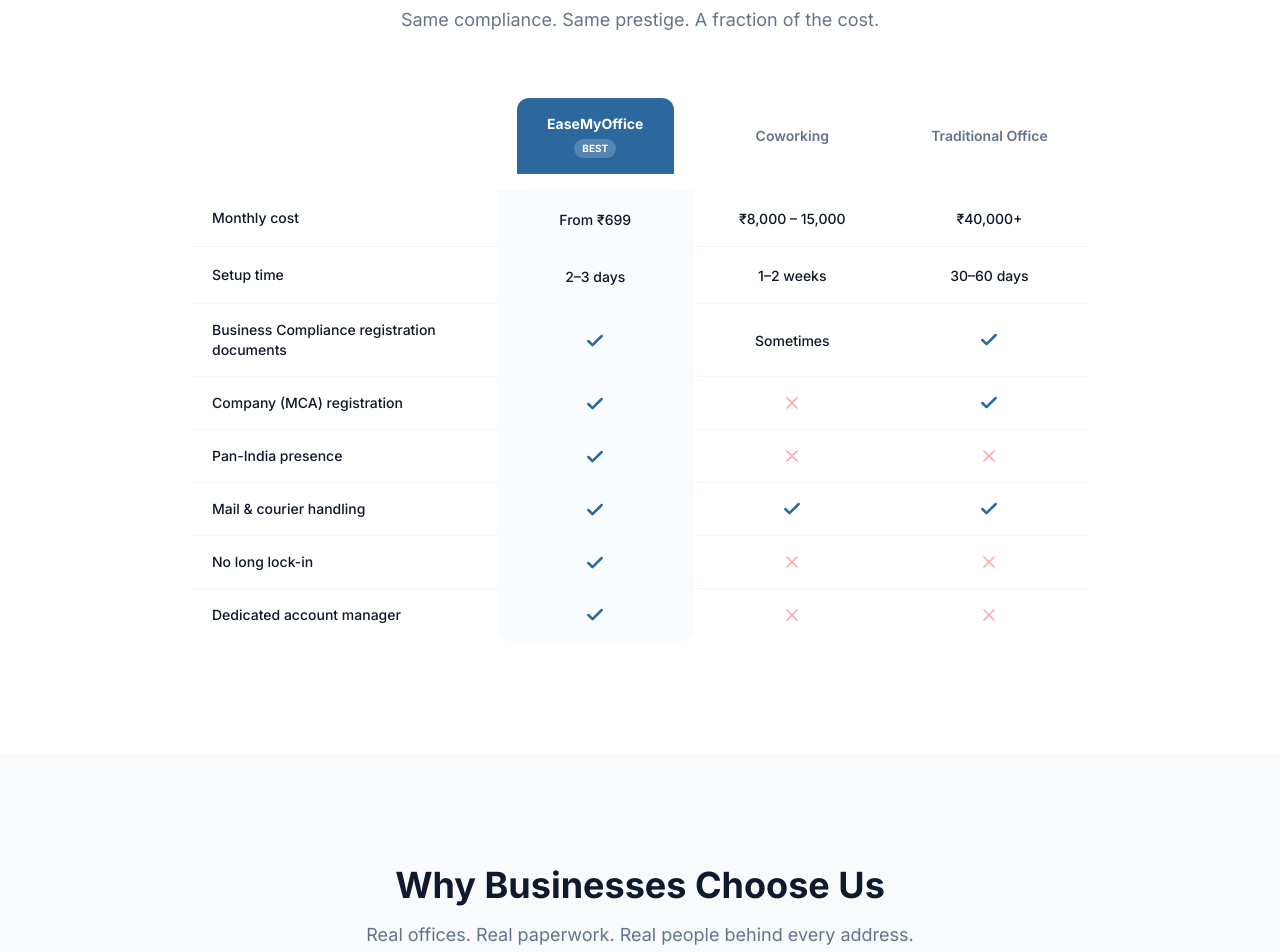
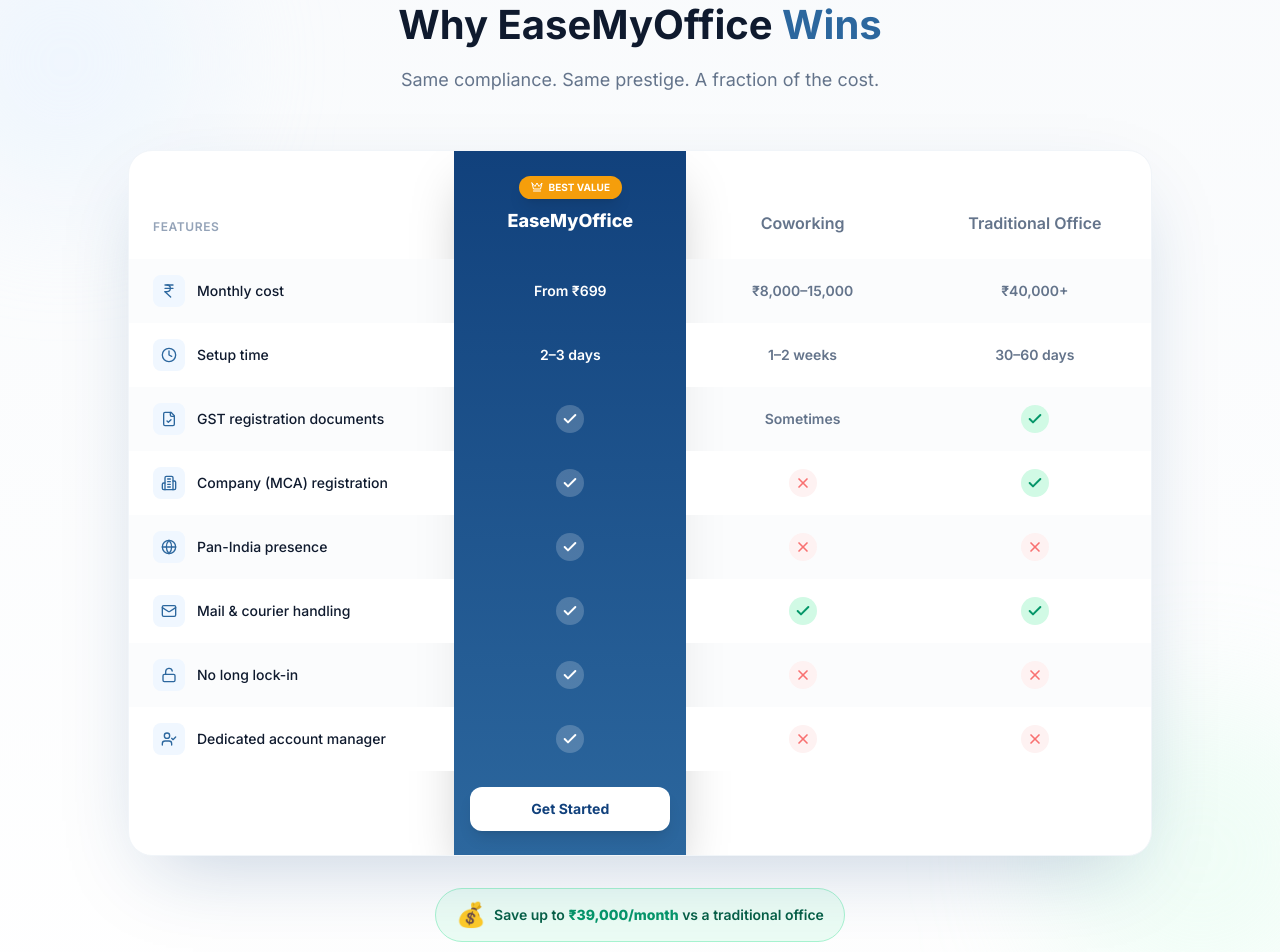
Before and after one commit to varunattricollab98/Website-, a React (Vite) app: page / in a window 1280 px wide. Shown: the part 7180-8132 px from the top of the page. Built offline with nearby package versions, Linux system fonts and the light colour scheme.

Commit message:
Redesign comparison table: glowing gradient winner column (full-height), crown BEST VALUE badge, per-row feature icons, circular check/cross pills (green/red), alternating rows with hover, Get Started CTA in winner column, savings highlight banner, decorative background glows

```diff
--- a/src/components/sections/ComparisonTable.jsx
+++ b/src/components/sections/ComparisonTable.jsx
@@ -1,82 +1,151 @@
 import { motion } from 'framer-motion'
-import { Check, X } from 'lucide-react'
+import { Check, X, IndianRupee, Clock, FileCheck, Building2, Globe, Mail, Unlock, UserCheck, Crown } from 'lucide-react'
 
 const rows = [
-  { feature: 'Monthly cost', emo: 'From ₹699', coworking: '₹8,000 – 15,000', traditional: '₹40,000+' },
-  { feature: 'Setup time', emo: '2–3 days', coworking: '1–2 weeks', traditional: '30–60 days' },
-  { feature: 'Business Compliance registration documents', emo: true, coworking: 'Sometimes', traditional: true },
-  { feature: 'Company (MCA) registration', emo: true, coworking: false, traditional: true },
-  { feature: 'Pan-India presence', emo: true, coworking: false, traditional: false },
-  { feature: 'Mail & courier handling', emo: true, coworking: true, traditional: true },
-  { feature: 'No long lock-in', emo: true, coworking: false, traditional: false },
-  { feature: 'Dedicated account manager', emo: true, coworking: false, traditional: false },
+  { icon: IndianRupee, feature: 'Monthly cost', emo: 'From ₹699', coworking: '₹8,000–15,000', traditional: '₹40,000+' },
+  { icon: Clock, feature: 'Setup time', emo: '2–3 days', coworking: '1–2 weeks', traditional: '30–60 days' },
+  { icon: FileCheck, feature: 'GST registration documents', emo: true, coworking: 'Sometimes', traditional: true },
+  { icon: Building2, feature: 'Company (MCA) registration', emo: true, coworking: false, traditional: true },
+  { icon: Globe, feature: 'Pan-India presence', emo: true, coworking: false, traditional: false },
+  { icon: Mail, feature: 'Mail & courier handling', emo: true, coworking: true, traditional: true },
+  { icon: Unlock, feature: 'No long lock-in', emo: true, coworking: false, traditional: false },
+  { icon: UserCheck, feature: 'Dedicated account manager', emo: true, coworking: false, traditional: false },
 ]
 
-function CellValue({ value }) {
-  if (value === true) return <Check className="w-5 h-5 text-primary mx-auto" strokeWidth={3} />
-  if (value === false) return <X className="w-5 h-5 text-red-300 mx-auto" />
-  return <span className="text-sm font-medium text-text">{value}</span>
+function Cell({ value, highlight }) {
+  if (value === true) {
+    return (
+      <div className={`mx-auto w-7 h-7 rounded-full flex items-center justify-center ${highlight ? 'bg-white/20' : 'bg-emerald-100'}`}>
+        <Check className={`w-4 h-4 ${highlight ? 'text-white' : 'text-emerald-600'}`} strokeWidth={3} />
+      </div>
+    )
+  }
+  if (value === false) {
+    return (
+      <div className="mx-auto w-7 h-7 rounded-full bg-red-50 flex items-center justify-center">
+        <X className="w-4 h-4 text-red-400" strokeWidth={2.5} />
+      </div>
+    )
+  }
+  return <span className={`text-sm font-semibold ${highlight ? 'text-white' : 'text-text-light'}`}>{value}</span>
 }
 
 export default function ComparisonTable() {
   return (
-    <section className="section-padding bg-white">
-      <div className="container-custom">
+    <section className="section-padding bg-gradient-to-b from-surface-50 to-white relative overflow-hidden">
+      {/* Decorative glows */}
+      <div className="absolute top-20 -left-20 w-72 h-72 bg-primary-100/40 rounded-full blur-3xl pointer-events-none" />
+      <div className="absolute bottom-10 -right-20 w-80 h-80 bg-emerald-100/30 rounded-full blur-3xl pointer-events-none" />
+
+      <div className="container-custom relative">
         <motion.div
-          className="text-center mb-12 max-w-2xl mx-auto"
+          className="text-center mb-14 max-w-2xl mx-auto"
           initial={{ opacity: 0, y: 20 }}
           whileInView={{ opacity: 1, y: 0 }}
           viewport={{ once: true }}
         >
-          <h2 className="text-3xl lg:text-4xl font-bold text-[#0f1a2e] mb-4">
-            Why EaseMyOffice Wins
+          <div className="inline-flex items-center gap-2 bg-primary-50 border border-primary-100 rounded-full px-4 py-1.5 mb-5">
+            <span className="w-1.5 h-1.5 bg-primary rounded-full" />
+            <span className="text-xs font-semibold text-primary uppercase tracking-wider">The Smart Choice</span>
+          </div>
+          <h2 className="text-3xl lg:text-[2.5rem] font-bold text-[#0f1a2e] mb-4 leading-tight">
+            Why EaseMyOffice <span className="text-primary">Wins</span>
           </h2>
-          <p className="text-text-light text-lg">
+          <p className="text-text-light text-base lg:text-lg">
             Same compliance. Same prestige. A fraction of the cost.
           </p>
         </motion.div>
 
         <motion.div
-          className="max-w-4xl mx-auto overflow-x-auto"
-          initial={{ opacity: 0, y: 20 }}
+          className="max-w-5xl mx-auto"
+          initial={{ opacity: 0, y: 30 }}
           whileInView={{ opacity: 1, y: 0 }}
           viewport={{ once: true }}
+          transition={{ duration: 0.6 }}
         >
-          <table className="w-full min-w-[640px] border-separate border-spacing-0">
-            <thead>
-              <tr>
-                <th className="text-left py-4 px-5 text-sm font-medium text-text-light w-[34%]"></th>
-                <th className="py-4 px-5 w-[22%]">
-                  <div className="bg-primary rounded-t-xl py-4 px-3 text-center">
-                    <div className="text-white font-bold text-sm">EaseMyOffice</div>
-                    <div className="inline-block mt-1 bg-white/20 text-white text-[10px] font-bold px-2 py-0.5 rounded-full">
-                      BEST
-                    </div>
+          <div className="relative grid grid-cols-[1.4fr_1fr_1fr_1fr] gap-0 rounded-3xl bg-white shadow-[0_30px_80px_-25px_rgba(17,65,124,0.25)] border border-surface-100 overflow-hidden">
+
+            {/* Highlighted winner column background — spans full height */}
+            <div className="absolute top-0 bottom-0 left-[calc(1.4/4.4*100%)] w-[calc(1/4.4*100%)] bg-gradient-to-b from-[#11417c] to-[#2c679e] shadow-2xl z-0" />
+
+            {/* ===== Header row ===== */}
+            <div className="relative z-10 p-5 lg:p-6 flex items-end">
+              <span className="text-xs font-semibold text-text-muted uppercase tracking-wider">Features</span>
+            </div>
+            {/* EMO winner header */}
+            <div className="relative z-10 p-5 lg:p-6 text-center">
+              <div className="inline-flex items-center gap-1.5 bg-[#f59e0b] text-white text-[10px] font-bold px-3 py-1 rounded-full mb-2 shadow-lg">
+                <Crown className="w-3 h-3" /> BEST VALUE
+              </div>
+              <div className="text-white font-extrabold text-base lg:text-lg">EaseMyOffice</div>
+            </div>
+            <div className="relative z-10 p-5 lg:p-6 text-center flex flex-col justify-end">
+              <div className="text-text-light font-semibold text-sm lg:text-base">Coworking</div>
+            </div>
+            <div className="relative z-10 p-5 lg:p-6 text-center flex flex-col justify-end">
+              <div className="text-text-light font-semibold text-sm lg:text-base">Traditional Office</div>
+            </div>
+
+            {/* ===== Data rows ===== */}
+            {rows.map((row, index) => (
+              <div key={row.feature} className="contents group">
+                {/* Feature label */}
+                <div className={`relative z-10 flex items-center gap-3 px-5 lg:px-6 py-4 ${index % 2 === 0 ? 'bg-surface-50/60' : 'bg-white'} group-hover:bg-primary-50/40 transition-colors`}>
+                  <div className="w-8 h-8 rounded-lg bg-primary-50 flex items-center justify-center flex-shrink-0">
+                    <row.icon className="w-4 h-4 text-primary" />
                   </div>
-                </th>
-                <th className="py-4 px-5 text-center text-sm font-semibold text-text-light w-[22%]">Coworking</th>
-                <th className="py-4 px-5 text-center text-sm font-semibold text-text-light w-[22%]">Traditional Office</th>
-              </tr>
-            </thead>
-            <tbody>
-              {rows.map((row, index) => (
-                <tr key={row.feature}>
-                  <td className={`py-4 px-5 text-sm text-text font-medium ${index !== rows.length - 1 ? 'border-b border-surface-100' : ''}`}>
-                    {row.feature}
-                  </td>
-                  <td className={`py-4 px-5 text-center bg-primary-50/40 ${index === rows.length - 1 ? 'rounded-b-xl' : ''}`}>
-                    <CellValue value={row.emo} />
-                  </td>
-                  <td className={`py-4 px-5 text-center ${index !== rows.length - 1 ? 'border-b border-surface-100' : ''}`}>
-                    <CellValue value={row.coworking} />
-                  </td>
-                  <td className={`py-4 px-5 text-center ${index !== rows.length - 1 ? 'border-b border-surface-100' : ''}`}>
-                    <CellValue value={row.traditional} />
-                  </td>
-                </tr>
-              ))}
-            </tbody>
-          </table>
+                  <span className="text-sm font-medium text-[#0f1a2e]">{row.feature}</span>
+                </div>
+                {/* EMO cell (on gradient) */}
+                <motion.div
+                  className="relative z-10 flex items-center justify-center px-4 py-4"
+                  initial={{ opacity: 0, scale: 0.8 }}
+                  whileInView={{ opacity: 1, scale: 1 }}
+                  viewport={{ once: true }}
+                  transition={{ delay: index * 0.05 }}
+                >
+                  <Cell value={row.emo} highlight />
+                </motion.div>
+                {/* Coworking */}
+                <div className={`relative z-10 flex items-center justify-center px-4 py-4 ${index % 2 === 0 ? 'bg-surface-50/60' : 'bg-white'} group-hover:bg-primary-50/20 transition-colors`}>
+                  <Cell value={row.coworking} />
+                </div>
+                {/* Traditional */}
+                <div className={`relative z-10 flex items-center justify-center px-4 py-4 ${index % 2 === 0 ? 'bg-surface-50/60' : 'bg-white'} group-hover:bg-primary-50/20 transition-colors`}>
+                  <Cell value={row.traditional} />
+                </div>
+              </div>
+            ))}
+
+            {/* ===== CTA row inside winner column ===== */}
+            <div className="relative z-10" />
+            <div className="relative z-10 p-4 pb-6">
+              <a
+                href="#hero"
+                className="block w-full text-center py-3 bg-white text-[#11417c] font-bold text-sm rounded-xl hover:bg-blue-50 shadow-lg transition-all"
+              >
+                Get Started
+              </a>
+            </div>
+            <div className="relative z-10" />
+            <div className="relative z-10" />
+          </div>
+
+          {/* Savings highlight below */}
+          <motion.div
+            className="mt-8 flex flex-wrap items-center justify-center gap-3 text-center"
+            initial={{ opacity: 0 }}
+            whileInView={{ opacity: 1 }}
+            viewport={{ once: true }}
+            transition={{ delay: 0.3 }}
+          >
+            <div className="inline-flex items-center gap-2 bg-emerald-50 border border-emerald-200 rounded-full px-5 py-2.5">
+              <span className="text-2xl">💰</span>
+              <span className="text-sm font-semibold text-emerald-800">
+                Save up to <span className="text-emerald-600 font-extrabold">₹39,000/month</span> vs a traditional office
+              </span>
+            </div>
+          </motion.div>
         </motion.div>
       </div>
     </section>
```
